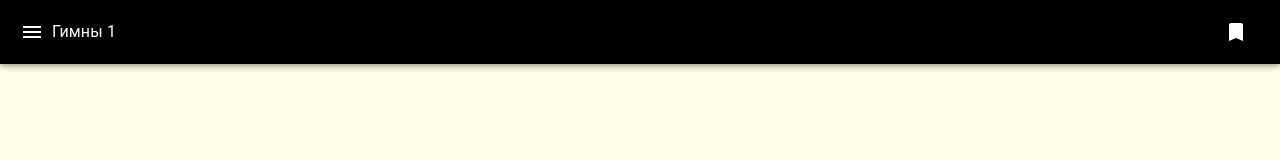
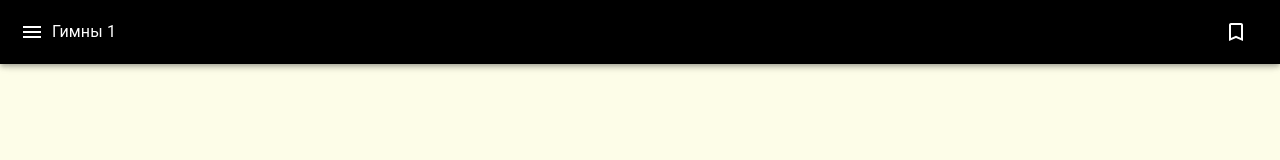
Before and after one commit to gorshipaktsyan/russian-hymns, a React (Create React App) app: page /russian-hymns/search in a window 1280 px wide. Shown: the top 160 px of the page. Built offline with nearby package versions, Linux system fonts and the light colour scheme.

Commit message:
added own bookmark icon for every hymn

```diff
--- a/src/view/components/AppBar.js
+++ b/src/view/components/AppBar.js
@@ -1,46 +1,56 @@
-import * as React from "react";
-import { useState } from "react";
-import AppBar from "@mui/material/AppBar";
-import Box from "@mui/material/Box";
-import IconButton from "@mui/material/IconButton";
-import MenuIcon from "@mui/icons-material/Menu";
-import Toolbar from "@mui/material/Toolbar";
-import BookmarkBorderIcon from "@mui/icons-material/BookmarkBorder";
-import BookmarkIcon from "@mui/icons-material/Bookmark";
-import persistentStore from "../services/PersistentStore";
+import * as React from 'react'
+import { useState, useEffect } from 'react'
+import AppBar from '@mui/material/AppBar'
+import Box from '@mui/material/Box'
+import IconButton from '@mui/material/IconButton'
+import MenuIcon from '@mui/icons-material/Menu'
+import Toolbar from '@mui/material/Toolbar'
+import BookmarkBorderIcon from '@mui/icons-material/BookmarkBorder'
+import BookmarkIcon from '@mui/icons-material/Bookmark'
+import persistentStore from '../services/PersistentStore'
 
 function AppBarComponent({ handleDrawerToggle, title, currentNumber }) {
-  const [saved, setSaved] = useState(true);
+  const [saved, setSaved] = useState()
+  const SAVED_HYMNS = persistentStore.get('savedHymns') || []
+
+  useEffect(() => {
+    if (SAVED_HYMNS.includes(currentNumber)) {
+      setSaved(true)
+    } else {
+      setSaved(false)
+    }
+  }, [currentNumber])
+
+
   const handleBookmarkClick = () => {
     if (saved) {
-      persistentStore.remove("savedHymns");
-      setSaved(!saved);
+      persistentStore.remove('savedHymns', currentNumber)
+      setSaved(!saved)
     } else {
-      const SAVED_HYMNS = persistentStore.get("savedHymns") || [];
-      const SAVED_H_NUMBERS = [...new Set([currentNumber, ...SAVED_HYMNS])];
-      persistentStore.set("savedHymns", SAVED_H_NUMBERS);
-      setSaved(!saved);
+      const SAVED_H_NUMBERS = [...new Set([currentNumber, ...SAVED_HYMNS])]
+      persistentStore.set('savedHymns', SAVED_H_NUMBERS)
+      setSaved(!saved)
     }
-  };
+  }
   return (
-    <AppBar component="nav" sx={{ backgroundColor: "#000" }}>
+    <AppBar component='nav' sx={{ backgroundColor: '#000' }}>
       <Toolbar>
         <IconButton
-          color="inherit"
-          aria-label="open drawer"
-          edge="start"
+          color='inherit'
+          aria-label='open drawer'
+          edge='start'
           onClick={handleDrawerToggle}
         >
           <MenuIcon />
         </IconButton>
         <Box>{title}</Box>
         <Box sx={{ flexGrow: 1 }} />
-        <IconButton color="inherit" onClick={handleBookmarkClick}>
+        <IconButton color='inherit' onClick={handleBookmarkClick}>
           {saved ? <BookmarkIcon /> : <BookmarkBorderIcon />}
         </IconButton>
       </Toolbar>
     </AppBar>
-  );
+  )
 }
 
-export default AppBarComponent;
+export default AppBarComponent
--- a/src/view/pages/Bookmarks/index.js
+++ b/src/view/pages/Bookmarks/index.js
@@ -1,5 +1,5 @@
 import { useNavigate } from "react-router-dom";
-import { Box, Divider, List, ListItem, ListItemText } from "@mui/material";
+import { Box, Divider, List, ListItem } from "@mui/material";
 import persistentStore from "../../services/PersistentStore";
 import hymns from "../../services/storage/hymns.json";
 import styled from "@emotion/styled";
@@ -9,6 +9,9 @@ const StyledBox = styled(Box)({
   justifyContent: "center",
 });
 const StyledListItem = styled(ListItem)({
+  display: "flex",
+  justifyContent: "space-between",
+  width: "100%",
   "&:hover": {
     backgroundColor: "rgb(240, 240, 220)",
     cursor: "pointer",
@@ -16,10 +19,9 @@ const StyledListItem = styled(ListItem)({
 });
 
 function Bookmarks({ setCurrentNumber }) {
-  const SAVED = [persistentStore.get("savedHymns")] || [];
+  const SAVED = persistentStore.get("savedHymns") || [];
   const SAVED_HYMNS = hymns.filter((h) => SAVED.includes(h._id));
   const navigate = useNavigate();
-
   function handleClick(id) {
     setCurrentNumber(id);
     navigate("/russian-hymns");
--- a/src/view/pages/History/index.js
+++ b/src/view/pages/History/index.js
@@ -21,7 +21,6 @@ const StyledListItem = styled(ListItem)({
 function History({ setCurrentNumber }) {
   const HISTORY = persistentStore.get("searchedNumbers") || [];
   const searchedHymns = hymns.filter((h) => HISTORY.includes(h._id));
-
   const navigate = useNavigate();
 
   function handleClick(id) {
--- a/src/view/services/PersistentStore.js
+++ b/src/view/services/PersistentStore.js
@@ -22,9 +22,11 @@ class PersistentStore {
       console.error(`Error clearing local storage: ${error.message}`);
     }
   }
-  remove(key) {
+  remove(key, value) {
     try {
-      localStorage.removeItem(key);
+      const items = this.get(key) || [];
+      const updatedItems = items.filter((item) => item !== value);
+      this.set(key, updatedItems);
     } catch (error) {
       console.error(
         `Error removing item "${key}" from local storage: ${error.message}`
```
